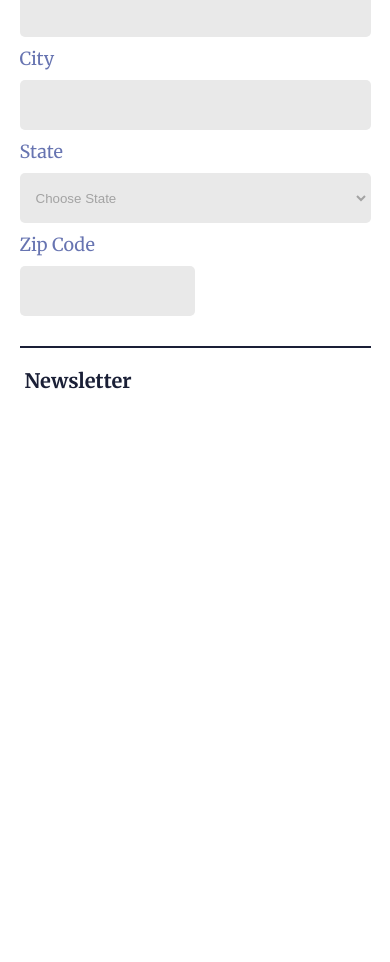
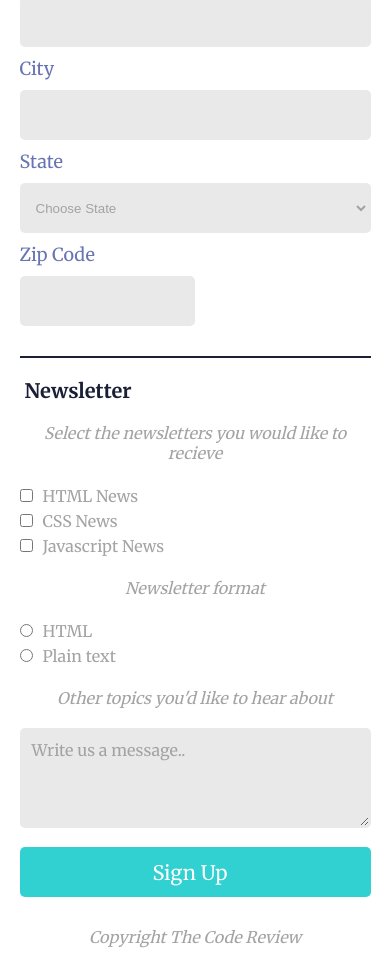
Before and after one commit to DallinRodgers/Online-Registration-Form, a plain HTML site: page index.html in a window 390 px wide. Shown: the part 616-1578 px from the top of the page. Before the commit the page ends 1029 px from the top, so only its background shows below. Drawn offline with Linux system fonts and the light colour scheme.

Commit message:
finish mobile view

```diff
--- a/css/style.css
+++ b/css/style.css
@@ -47,11 +47,56 @@ form,
   width: 90%;
   margin: 0 auto;
 }
+form p {
+  text-align: center;
+  font-style: italic;
+  color: rgb(163, 163, 163);
+  padding: 15px 0;
+}
 fieldset {
   border: none;
 }
 .contact {
   border-bottom: 2px solid rgb(26, 31, 54);
+}
+.newsletter {
+  color: rgb(163, 163, 163);
+}
+.newsletter p {
+  font-size: 16px;
+  width: 90%;
+  margin: 0 auto;
+  padding: 0 0 20px 0;
+}
+.newsletter p:not(:first-of-type) {
+  padding: 20px 0;
+}
+.newsletter input {
+  height: 25px;
+  padding: 10px;
+}
+.newsletter span {
+  padding-left: 10px;
+  display: inline;
+}
+.newsletter textarea {
+  height: 100px;
+  width: 100%;
+  margin: 0 auto;
+  background: rgb(233, 233, 233);
+  border: 2px solid transparent;
+  border-radius: 5px;
+  transition: border 0.5s;
+  outline: none;
+}
+.newsletter textarea:focus {
+  border: 2px solid rgb(103, 116, 177);
+}
+.newsletter textarea::placeholder {
+  font-size: 16px;
+  padding: 10px;
+  font-family: "Merriweather", serif;
+  color: rgb(163, 163, 163);
 }
 legend {
   font-size: 20px;
@@ -62,7 +107,7 @@ legend {
 label {
   font-size: 18px;
   color: rgb(103, 116, 177);
-  padding-bottom: 10px;
+  padding: 10px 0;
 }
 input,
 select {
@@ -71,7 +116,6 @@ select {
   border: 2px solid transparent;
   background: rgb(233, 233, 233);
   padding: 0 20px 0 10px;
-  margin-bottom: 10px;
   border-radius: 5px;
   transition: border 0.5s;
 }
@@ -82,6 +126,14 @@ input::placeholder {
 }
 input:focus {
   border: 2px solid rgb(103, 116, 177);
+}
+input[type="submit"] {
+  background: rgb(49, 209, 209);
+  color: #fff;
+  font-family: "Merriweather", serif;
+  width: 100%;
+  margin: 15px 0;
+  font-size: 20px;
 }
 select {
   color: rgb(163, 163, 163);
@@ -94,6 +146,10 @@ option {
   display: flex;
   flex-direction: column;
 }
+.flex-row {
+  display: flex;
+  align-items: center;
+}
 #zip {
   width: 50%;
   margin-bottom: 30px;
--- a/index.html
+++ b/index.html
@@ -130,7 +130,37 @@
           </fieldset>
           <fieldset class="newsletter">
             <legend class="legend">Newsletter</legend>
+            <p>Select the newsletters you would like to recieve</p>
+            <div class="flex-row">
+              <input type="checkbox" name="htmlnews" value="htmlnews" />
+              <span>HTML News</span>
+            </div>
+            <div class="flex-row">
+              <input type="checkbox" name="cssnews" value="cssnews" />
+              <span>CSS News</span>
+            </div>
+            <div class="flex-row">
+              <input type="checkbox" name="jsnews" value="jsnews" />
+              <span>Javascript News</span>
+            </div>
+            <p>Newsletter format</p>
+            <div class="flex-row">
+              <input type="radio" name="format" value="html" />
+              <span>HTML</span>
+            </div>
+            <div class="flex-row">
+              <input type="radio" name="format" value="plaintext" />
+              <span>Plain text</span>
+            </div>
+            <p>Other topics you'd like to hear about</p>
+            <textarea
+              id="message"
+              name="message"
+              placeholder="Write us a message.."
+            ></textarea>
           </fieldset>
+          <input type="submit" value="Sign Up" />
+          <p>Copyright The Code Review</p>
         </form>
       </section>
     </main>
```
